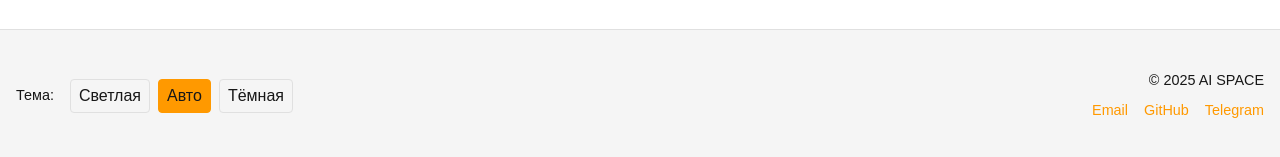
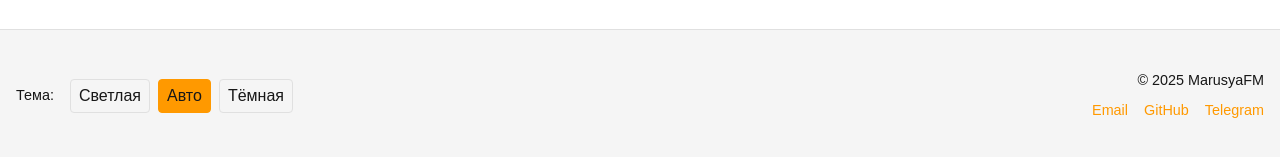
Before and after one commit to termenater2002/marusyaFM, a Next.js app: page / in a window 1280 px wide. Shown: the part 1359-1516 px from the top of the page. Built offline with nearby package versions, Linux system fonts and the light colour scheme.

Commit message:
добавлена маруся

```diff
--- a/app/components/Footer.tsx
+++ b/app/components/Footer.tsx
@@ -80,7 +80,7 @@ export default function Footer() {
           </div>
 
           <div className="contact-info text-center md:text-right">
-            <p className="mb-1">© 2025 AI SPACE</p>
+            <p className="mb-1">© 2025 MarusyaFM</p>
             <div className="contact-links">
               <a href="mailto:termenater2005@yandex.ru" className="contact-link">
                 Email
```
